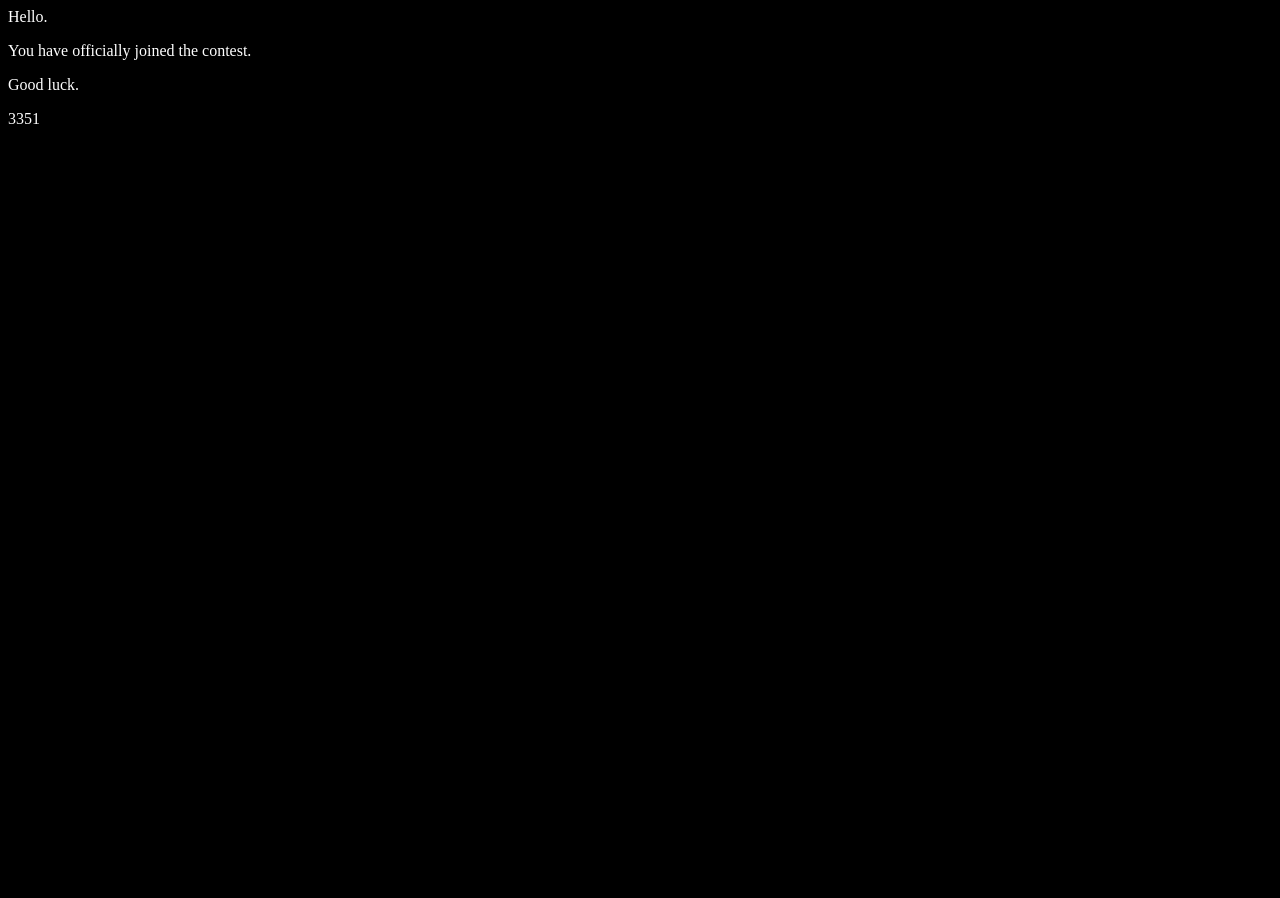
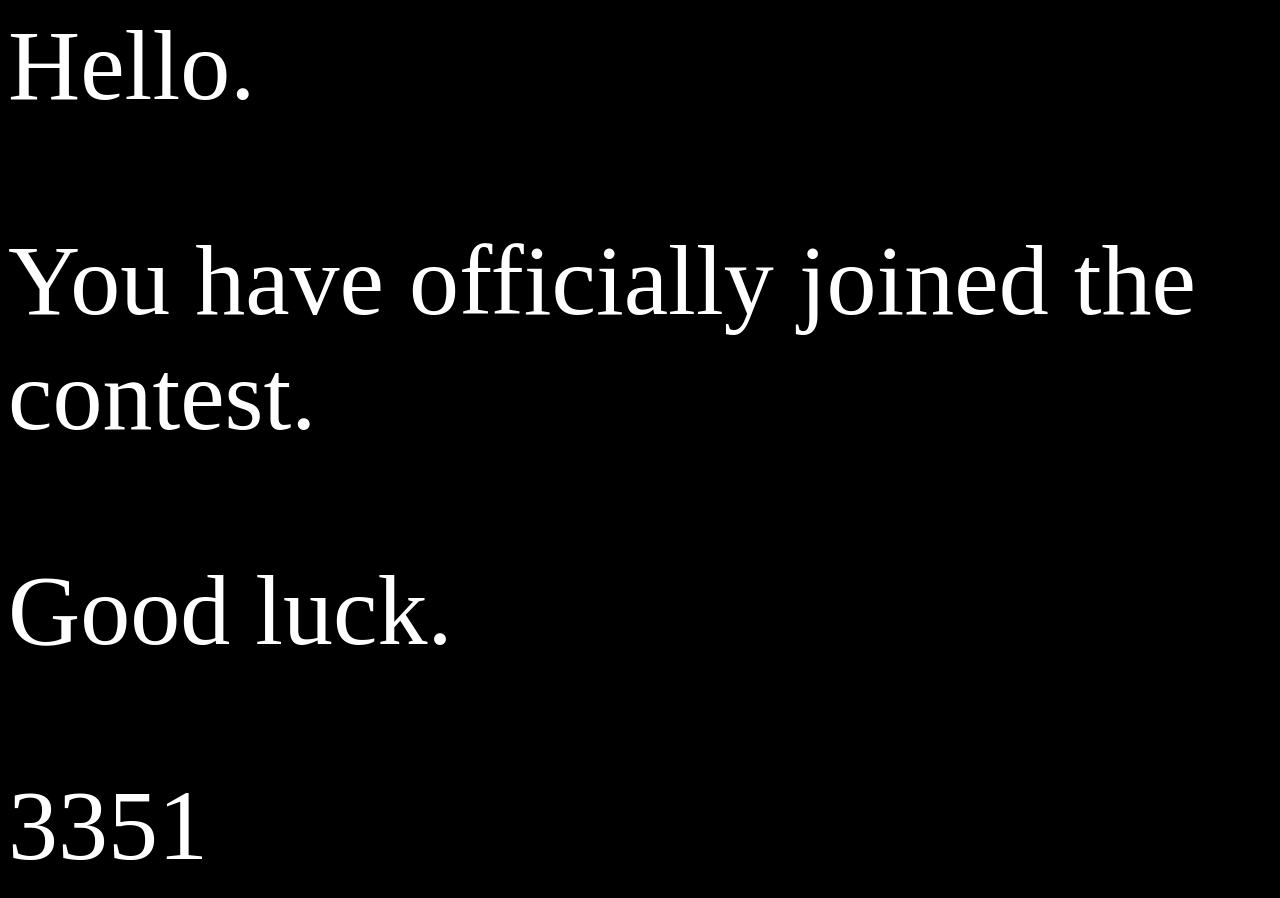
Before and after one commit to AltBigBrian3351HelloIAmBrian/BigBrian3351.github.io, a plain HTML site: page index.html in a window 1280 px wide. Before the commit the page ends 800 px from the top, so only its background shows below. Drawn offline with Linux system fonts and the light colour scheme.

Commit message:
Update index.html

```diff
--- a/index.html
+++ b/index.html
@@ -10,6 +10,7 @@ body {
 }
  p {
   color: white;
+   font-size: 100;
 }
 
 </style>
```
